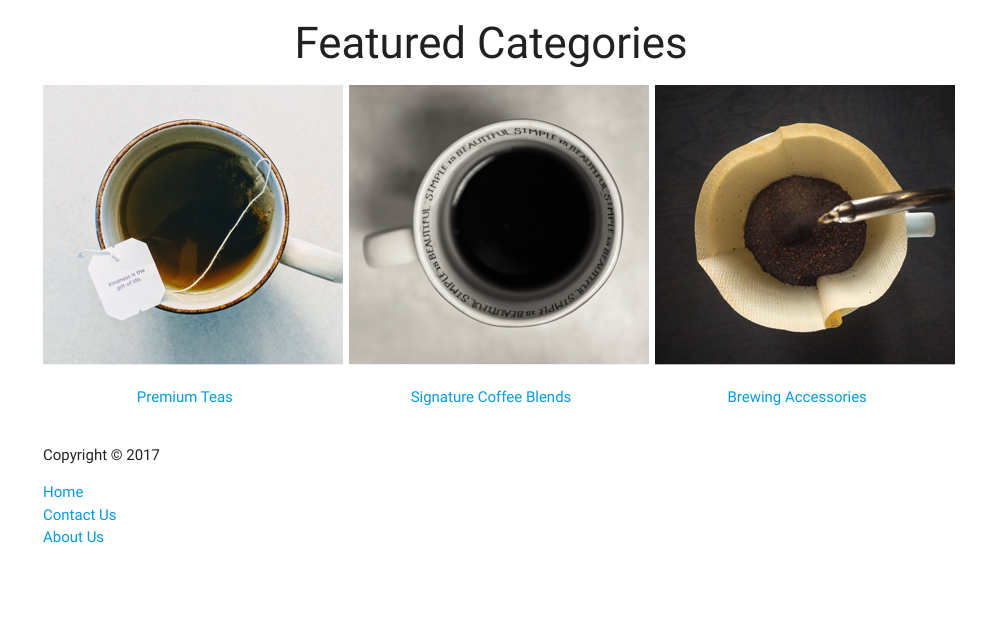
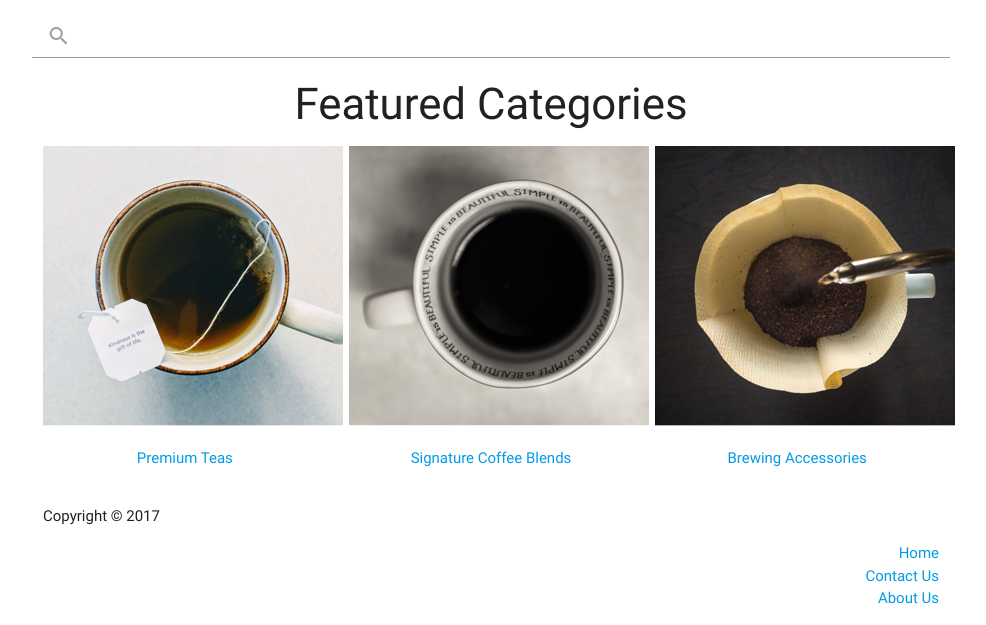
Before and after one commit to alannaesbenshade/materialize-instructions, a plain HTML site: page index.html in a window 1280 px wide. Shown: the part 615-1240 px from the top of the page, without its empty margins (149-1135 px from the left). Before the commit the page ends 1179 px from the top, so only its background shows below. Drawn offline with nearby package versions, Linux system fonts and the light colour scheme.

Commit message:
finished

```diff
--- a/index.html
+++ b/index.html
@@ -65,7 +65,13 @@
 
 <div class="row">
   <div class="center-align">
-
+    <form>
+           <div class="input-field">
+             <input id="search" type="search" required>
+             <label class="label-icon" for="search"><i class="material-icons">search</i></label>
+             <i class="material-icons">close</i>
+           </div>
+    </form>
       <h3>Featured Categories</h3>
 
       <div>
@@ -104,8 +110,8 @@
       </div>
 </div>
           <footer>
-          <p>Copyright &copy; 2017</p>
-          <ul>
+          <p class="left-align">Copyright &copy; 2017</p>
+          <ul class="right-align">
           <li><a href="index.html">Home</a></li>
           <li><a href="contact.html">Contact Us</a></li>
           <li><a href="about.html">About Us</a></li>
```
